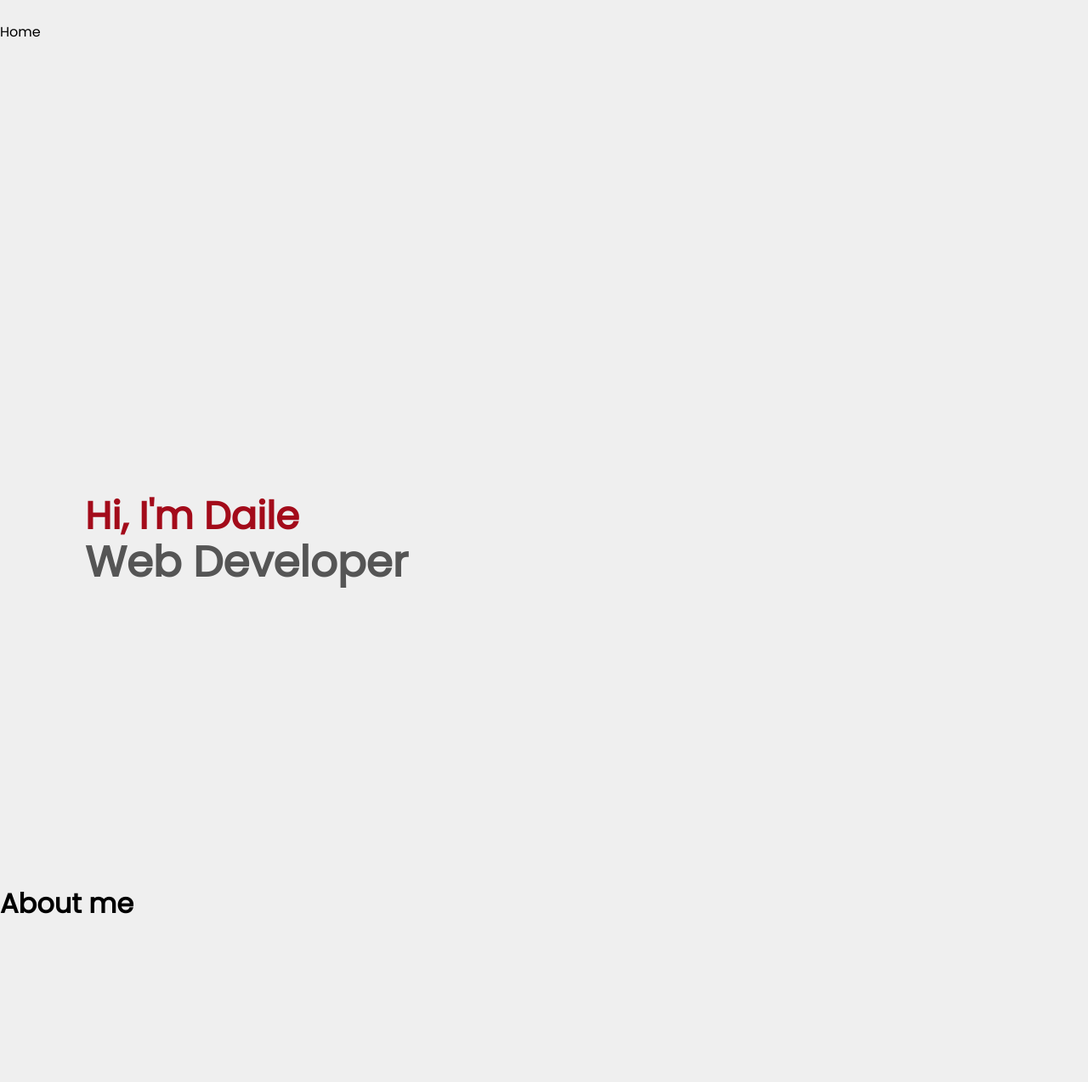
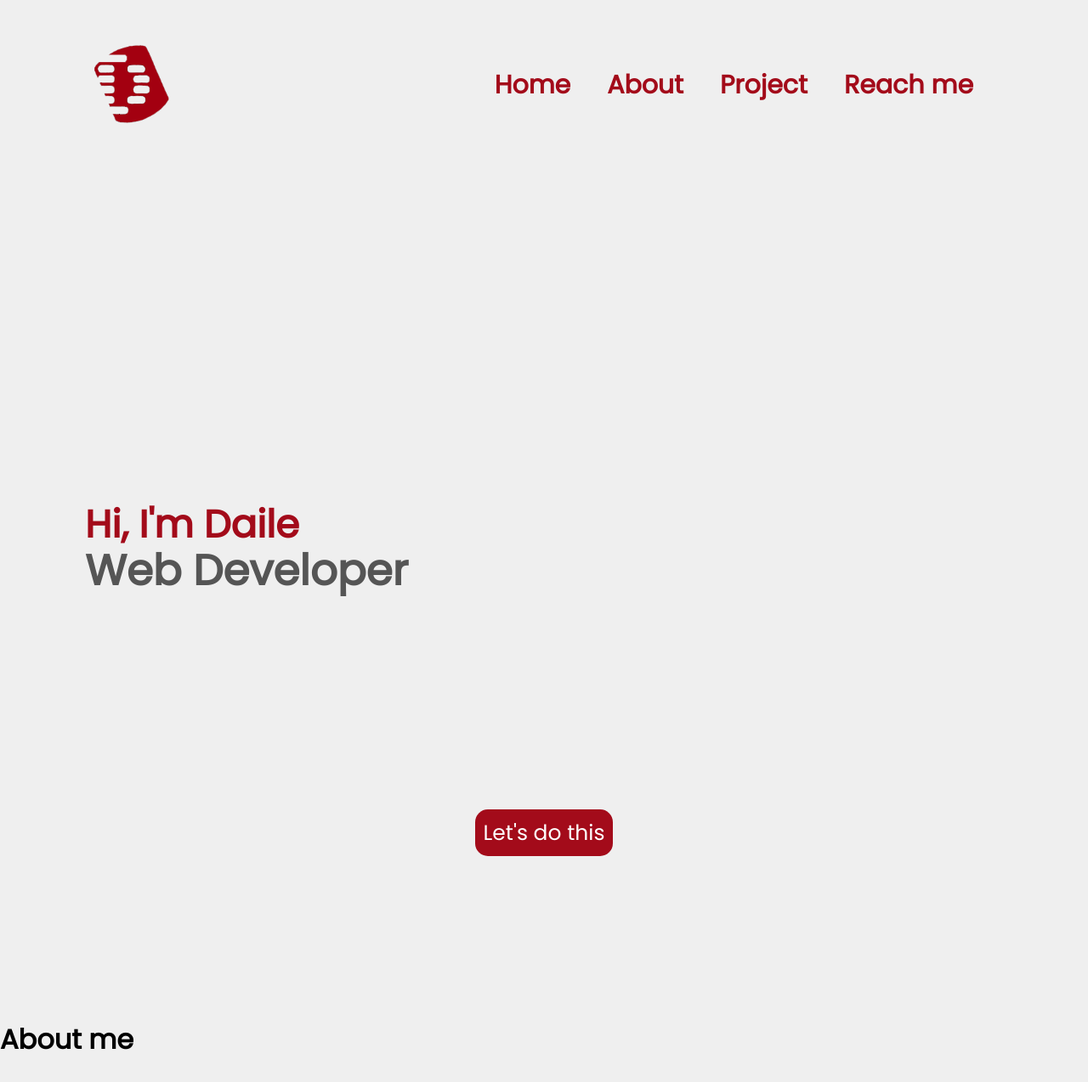
Before and after one commit to dailedreamer/allandailevida, a Vue app: page /#/ in a window 1280 px wide. Shown: the top 1274 px of the page at 85% size. Built offline with nearby package versions, Linux system fonts and the light colour scheme.

Commit message:
[HOME] Added : button center

```diff
--- a/src/assets/sass/Module/home.scss
+++ b/src/assets/sass/Module/home.scss
@@ -3,7 +3,7 @@
 .home
 {
     background-color: $gray;
-    height: 130vh;
+    height: 150vh;
     width: 100vw;
     position: relative;
 
@@ -32,6 +32,65 @@
     bottom: 0;
     left: 0;
     padding-left: 100px;
-    padding-bottom: 350px;
+    padding-bottom: 500px;
 
 }
+
+
+.navbar
+{
+    width: 100%;
+    height: auto;
+    max-height: 100px;
+    display: flex;
+    justify-content: space-between;
+    position: absolute;
+    top: 0;
+    right: 0;
+    left: 0;
+    margin-top:50px;
+
+    img
+    {
+        height: 100px;
+        margin: auto 0 auto 100px;
+    }
+
+    .navbar-menu
+    {
+        margin: auto 100px auto 0;
+        .navbar-a
+        {
+            width: auto;
+            list-style-type: none;
+            display: inline;
+            overflow: hidden;
+            margin: 0;
+            padding: 35px 35px 0 0;
+            color: $red;
+            font-size: 30px;
+            font-weight: 900;
+            cursor: pointer;
+        }
+    }
+}
+
+.button-contact
+{
+    position: absolute;
+    bottom: 0;
+    width: 100%;
+    text-align: center;
+    margin-bottom: 200px;
+
+    a
+    {
+        margin: auto;
+        background-color: $red;
+        padding: 10px;
+        font-size: 25px;
+        color: white;
+        border-radius: 15px;
+        text-decoration: none;
+    }
+}
--- a/src/components/Home.vue
+++ b/src/components/Home.vue
@@ -1,11 +1,20 @@
 <template>
   <div class="home">
-    <div>
-      <img src="" alt="">
+    <div class="navbar">
+      <img src="../assets/PersonalDetails/DaileDreamerlogo.png" alt="logo">
 
-      <ul class="nav-menu">
-        <li class="nav-a">
+      <ul class="navbar-menu">
+        <li class="navbar-a">
           Home
+        </li>
+        <li class="navbar-a">
+          About
+        </li>
+        <li class="navbar-a">
+          Project
+        </li>
+        <li class="navbar-a">
+          Reach me
         </li>
 
       </ul>
@@ -22,6 +31,10 @@
       <h1 class="details__h1">Web Developer</h1>
     </div>
 
+    <div class="button-contact">
+      <a href="">Let's do this</a>
+    </div>
+
   </div>
 </template>
 
```
